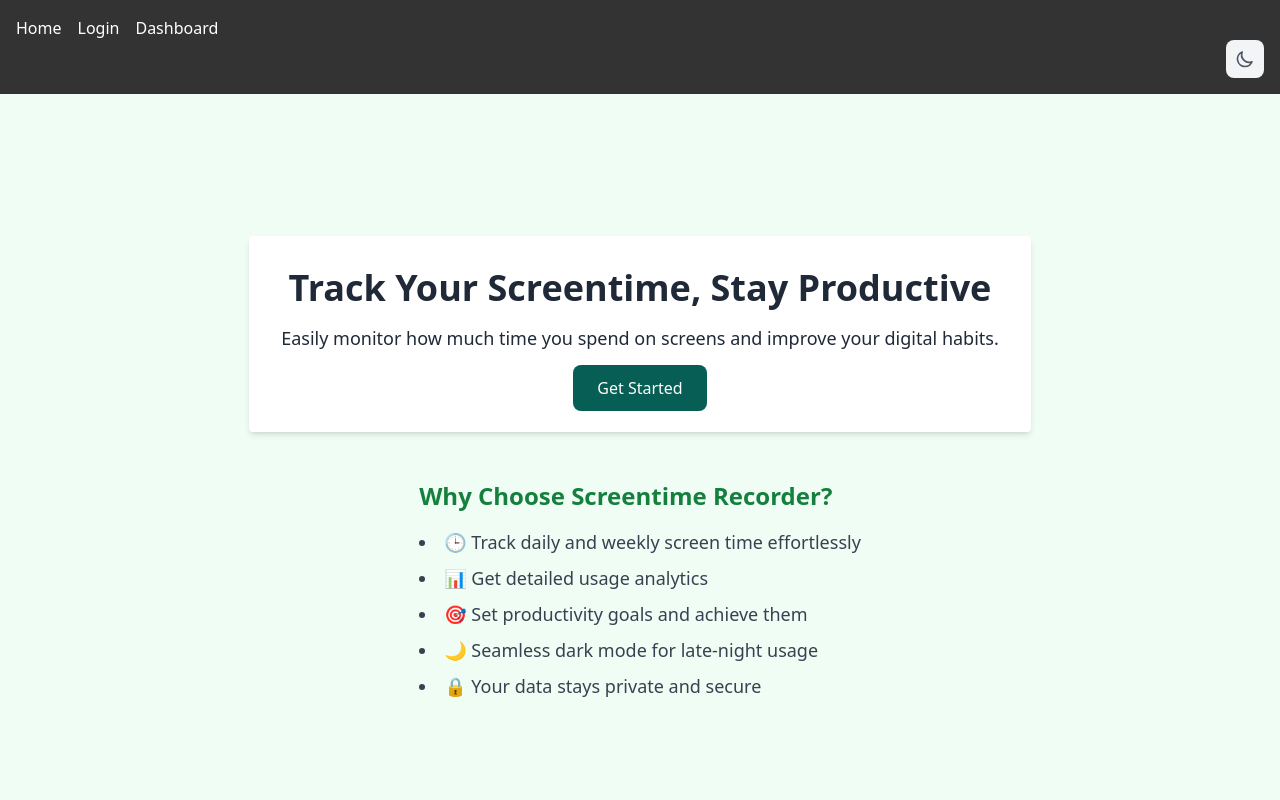
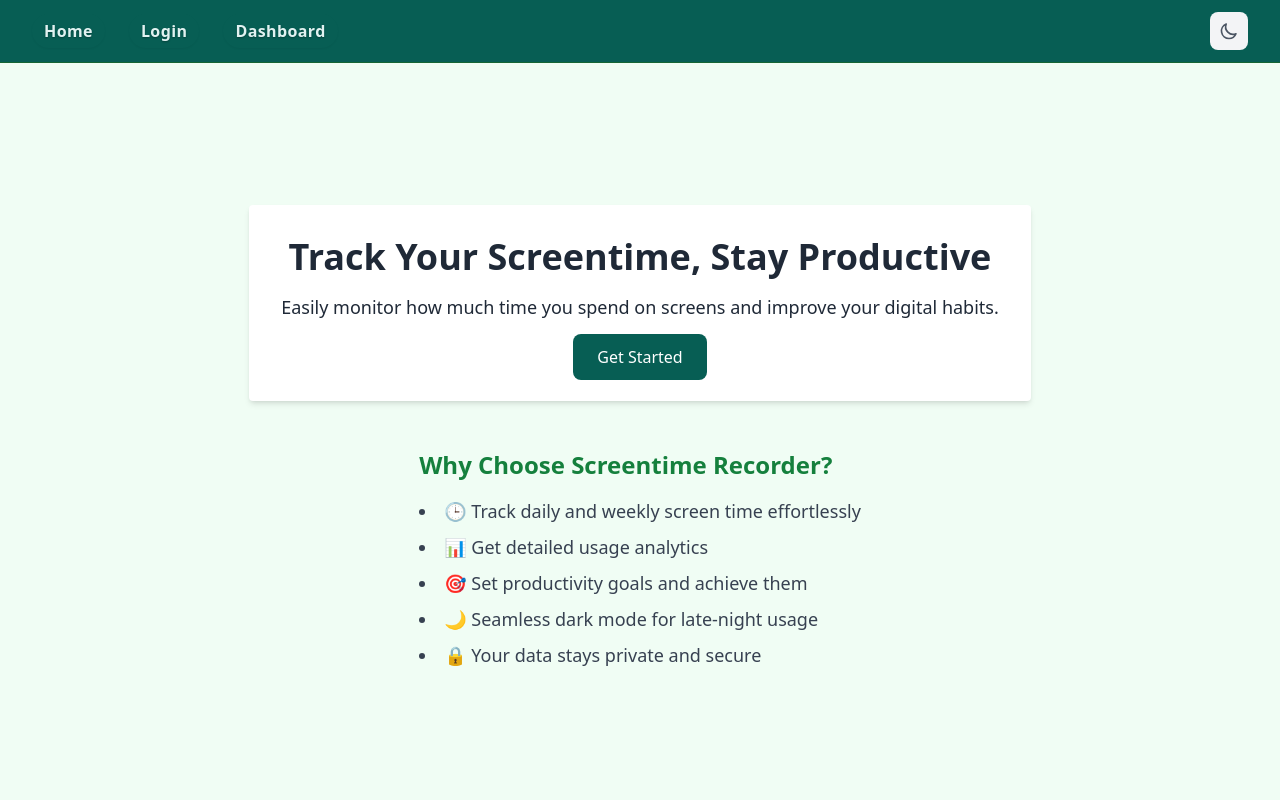
Before and after one commit to nst-sdc/Screentime-recoder, a React (Vite) app in the folder client/: page / in a window 1280 px wide. Shown: the top 800 px of the page. Built offline with nearby package versions, Linux system fonts and the light colour scheme.

Commit message:
Updated navbar styles and color theme in UI improvements

```diff
--- a/client/src/components/Navbar.jsx
+++ b/client/src/components/Navbar.jsx
@@ -4,35 +4,28 @@ import ThemeToggle from "./ThemeToggle";
 
 const Navbar = () => {
   return (
-    <nav style={{ padding: "1rem", backgroundColor: "#333" }}>
-      <ul
-        style={{
-          display: "flex",
-          gap: "1rem",
-          listStyle: "none",
-          color: "white"
-        }}
-      >
-        <li>
-          <Link to="/" style={{ color: "white", textDecoration: "none" }}>
-            Home
-          </Link>
-        </li>
-        <li>
-          <Link to="/login" style={{ color: "white", textDecoration: "none" }}>
-            Login
-          </Link>
-        </li>
-        <li>
-          <Link
-            to="/dashboard"
-            style={{ color: "white", textDecoration: "none" }}
-          >
-            Dashboard
-          </Link>
-        </li>
+    <nav className="flex items-center justify-between px-8 py-3 shadow-md bg-[#075E54] dark:bg-[#1f2c33] border-b border-green-800 dark:border-[#2a3942]">
+      {/* Left-side links */}
+      <ul className="flex gap-6 list-none">
+        {[
+          { to: "/", label: "Home" },
+          { to: "/login", label: "Login" },
+          { to: "/dashboard", label: "Dashboard" },
+        ].map((link) => (
+          <li key={link.to}>
+            <Link
+              to={link.to}
+              className="relative px-3 py-1.5 rounded-full text-[#e1f2f1] dark:text-[#e1f2f1] text-base font-semibold tracking-wide hover:bg-white hover:bg-opacity-10 hover:text-white transition-colors duration-200 shadow-sm"
+              style={{ textShadow: "0 1px 2px rgba(0,0,0,0.3)" }}
+            >
+              {link.label}
+            </Link>
+          </li>
+        ))}
       </ul>
-      <div style={{ float: "right" }}>
+
+      {/* Right-side theme toggle */}
+      <div className="flex items-center">
         <ThemeToggle />
       </div>
     </nav>
```
